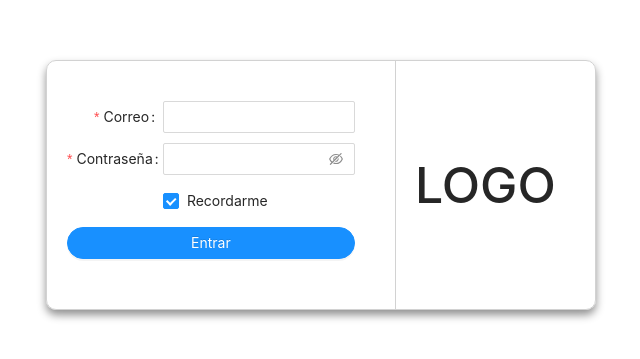
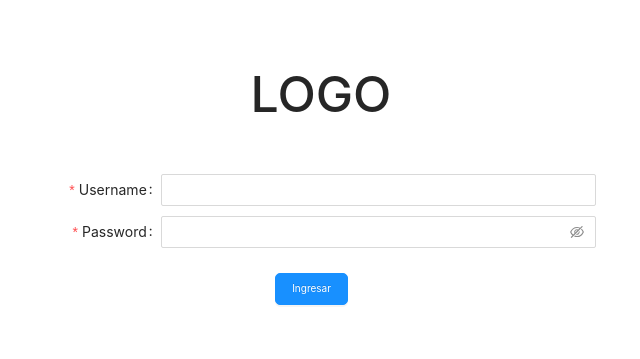
Before and after one commit to nicolasvelah/inventory-and-task-manager---react-clean-architecture, a React (Create React App) app: page /login in a window 1280 px wide. Shown: the part 215-574 px from the top of the page, without its empty margins (319-959 px from the left). Built offline with nearby package versions, Linux system fonts and the light colour scheme; no server answers.

Commit message:
Refactor Login

```diff
--- a/src/app/components/Login/Login.tsx
+++ b/src/app/components/Login/Login.tsx
@@ -1,48 +1,11 @@
 /* eslint-disable object-curly-newline */
 import React from 'react';
-import { Form, Input, Button, Checkbox } from 'antd';
+import { Form, Input, Button } from 'antd';
 
 import './login.scss';
 import useLogin from './state/useLogin';
 
 const Login = () => {
-  /* const [loading, setLoading] = useState<boolean>(false);
-
-  const history = useHistory();
-
-  const { apiRepository, firebaseAdminRepository } = DependecyInjection.getInstance();
-
-  const { setUser } = userGlobalContext();
-
-  const initializeFirebaseSession = async (token: string, user: User) => {
-    const respSign = await firebaseAdminRepository!.sign(token);
-    if (respSign) {
-      setUser(user);
-      history.push('/task/list');
-    } else {
-      message.error('Usuario o contraseña incorrectas');
-    }
-  };
-
-  const onFinish = async (values: { password: string; remember: boolean; username: string }) => {
-    setLoading(true);
-
-    const dataLogin = {
-      email: values.username,
-      password: values.password
-    };
-    const resp = await apiRepository!.login(dataLogin.email, dataLogin.password);
-    if (!resp) {
-      message.error('Usuario o contraseña incorrectas');
-      setLoading(false);
-      return;
-    }
-
-    setLoading(false);
-
-    await initializeFirebaseSession(resp.token, resp.user);
-  }; */
-
   const {
     actions: { onFinish },
     loading
@@ -51,14 +14,20 @@ const Login = () => {
   return (
     <div className="login">
       <Form
-        labelCol={{ span: 8 }}
-        wrapperCol={{ span: 16 }}
+        labelCol={{
+          xs: { span: 5 },
+          sm: { span: 5 }
+        }}
+        wrapperCol={{
+          xs: { span: 19 },
+          sm: { span: 19 }
+        }}
         name="basic"
         initialValues={{ remember: true }}
         onFinish={onFinish}
       >
         <Form.Item
-          label="Correo"
+          label="Username"
           name="username"
           rules={[{ required: true, message: 'Please input your username!' }]}
         >
@@ -66,20 +35,21 @@ const Login = () => {
         </Form.Item>
 
         <Form.Item
-          label="Contraseña"
+          label="Password"
           name="password"
           rules={[{ required: true, message: 'Please input your password!' }]}
         >
           <Input.Password />
         </Form.Item>
 
-        <Form.Item wrapperCol={{ offset: 8, span: 16 }} name="remember" valuePropName="checked">
-          <Checkbox>Recordarme</Checkbox>
-        </Form.Item>
-
-        <Form.Item wrapperCol={{ offset: 0, span: 0 }}>
+        <Form.Item
+          wrapperCol={{
+            xs: { offset: 11, span: 13 },
+            sm: { offset: 10, span: 14 }
+          }}
+        >
           <Button type="primary" htmlType="submit" shape="round" loading={loading}>
-            Entrar
+            Ingresar
           </Button>
         </Form.Item>
       </Form>
--- a/src/app/components/Login/login.scss
+++ b/src/app/components/Login/login.scss
@@ -3,12 +3,19 @@
   justify-content: center;
   align-items: center;
   margin: 20px;
+  width: 100%;
+
+  .ant-form {
+    width: 100%;
+  }
 
   .ant-form-item {
     margin-bottom: 10px;
   }
 
   .ant-btn {
-    width: 100%;
+    font-size: 10px;
+    margin-top: 15px;
+    border-radius: 5px;
   }
 }
--- a/src/app/pages/login/LoginPage.tsx
+++ b/src/app/pages/login/LoginPage.tsx
@@ -1,9 +1,8 @@
 import React from 'react';
 import Login from '../../components/Login/Login';
-// import Session from '../../layouts/Session';
-
 import './login-page.scss';
 
+// TODO: Put Logo
 const LoginPage = () => {
   return (
     <div id="login-page">
--- a/src/app/pages/login/login-page.scss
+++ b/src/app/pages/login/login-page.scss
@@ -8,20 +8,17 @@ $line-color: #d2d2d2;
   align-items: center;
 
   .login-page-card {
-    border: 1px solid $line-color;
     border-radius: 10px;
     display: flex;
     flex-direction: column;
     justify-content: center;
     align-items: center;
-    -webkit-box-shadow: 0px 5px 8px 0px rgba(0, 0, 0, 0.43);
-    box-shadow: 0px 5px 8px 0px rgba(0, 0, 0, 0.43);
-    width: 260px;
+    width: 550px;
+    margin: 0px 25px;
 
     .login-page-logo {
       height: 100%;
       width: 225px;
-      border-bottom: 1px solid $line-color;
       margin: 20px;
       display: flex;
       justify-content: center;
@@ -33,13 +30,8 @@ $line-color: #d2d2d2;
 @media (min-width: 600px) {
   #login-page {
     .login-page-card {
-      flex-direction: row-reverse;
       height: 250px;
       width: 550px;
-      .login-page-logo {
-        border-bottom: none;
-        border-left: 1px solid $line-color;
-      }
     }
   }
 }
```
